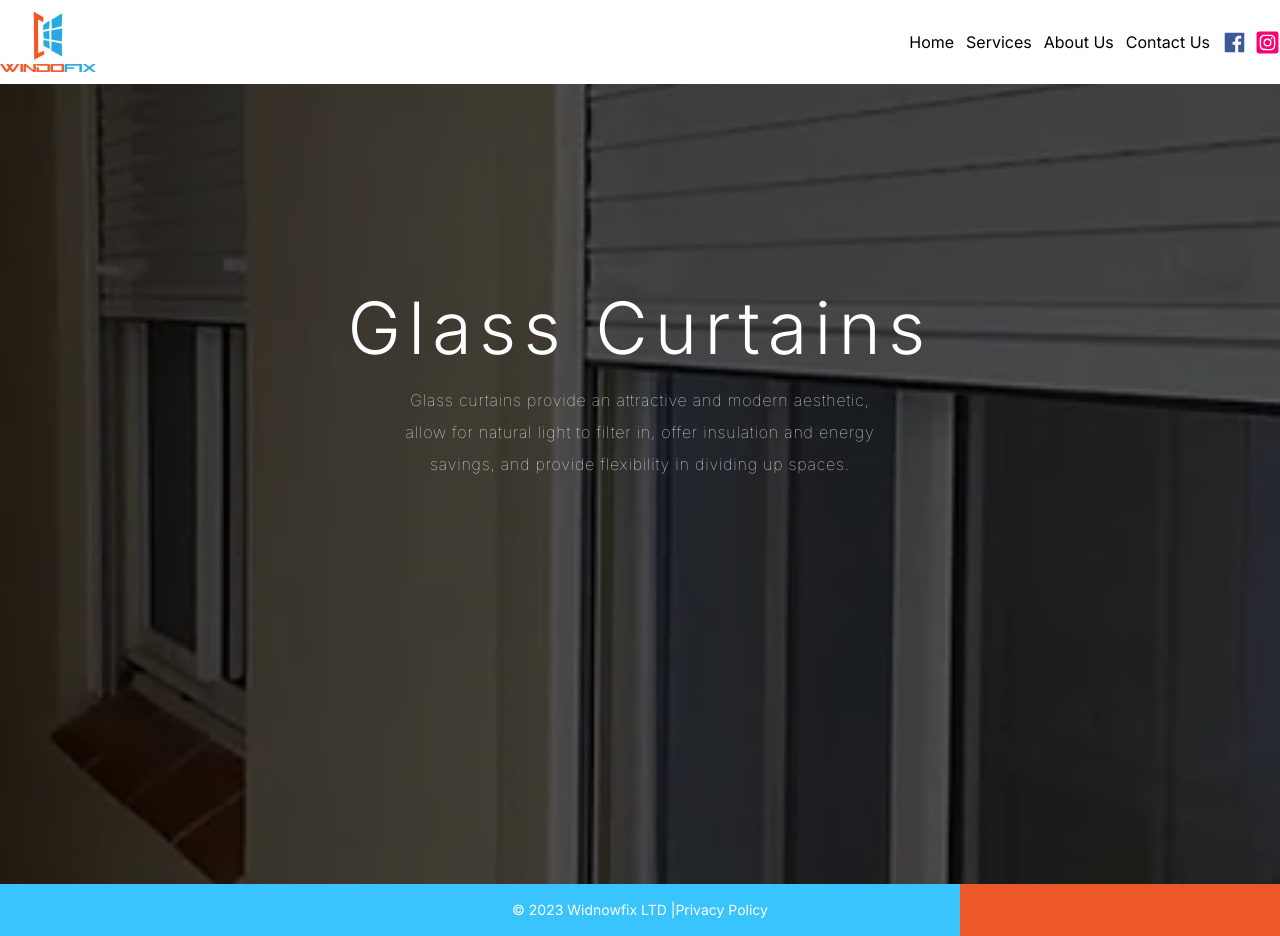
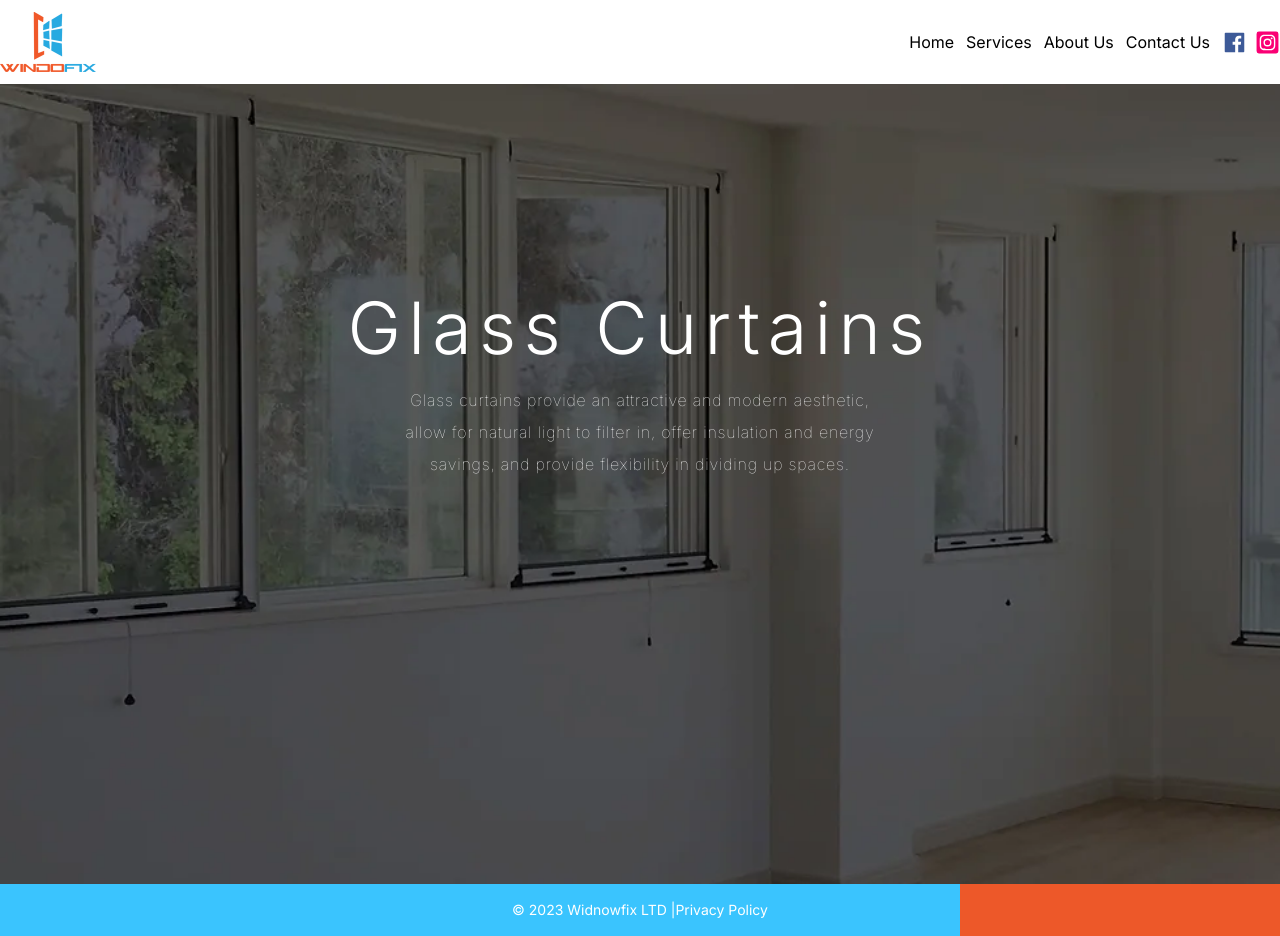
Before and after one commit to ElAndy94/windowfix, a Next.js app: page /glass-curtains in a window 1280 px wide. Built offline with nearby package versions, Linux system fonts and the light colour scheme.

Commit message:
finished the page with a different background image for now

```diff
--- a/app/glass-curtains/page.tsx
+++ b/app/glass-curtains/page.tsx
@@ -1,4 +1,3 @@
-import Image from "next/image";
 import FooterPage from "../components/footer/page";
 import { Metadata } from "next";
 
@@ -9,20 +8,19 @@ export const metadata: Metadata = {
 
 const GlassCurtains = () => {
   return (
-    <section className="mx-auto text-center text-white h-screen relative">
+    <section className="mx-auto text-center text-white  h-screen">
       <div
         style={{
           paddingBottom: "50px",
           background:
-            "url('/assets/exterior1.webp') center center no-repeat fixed",
+            "url('/assets/windows5.webp') center center no-repeat fixed",
 
           backgroundSize: "cover",
           height: "100%",
         }}
       >
-        <div className="absolute inset-0 bg-black opacity-50"></div>
-        <div className="relative pt-24">
-          <div className="mb md:w-[60vw] mx-auto relative z-10">
+        <div className="pt-24">
+          <div className="mx-auto">
             <h1 className="md:text-7xl text-4xl md:tracking-widest leading-9 font-light pt-28">
               Glass Curtains
             </h1>
```
